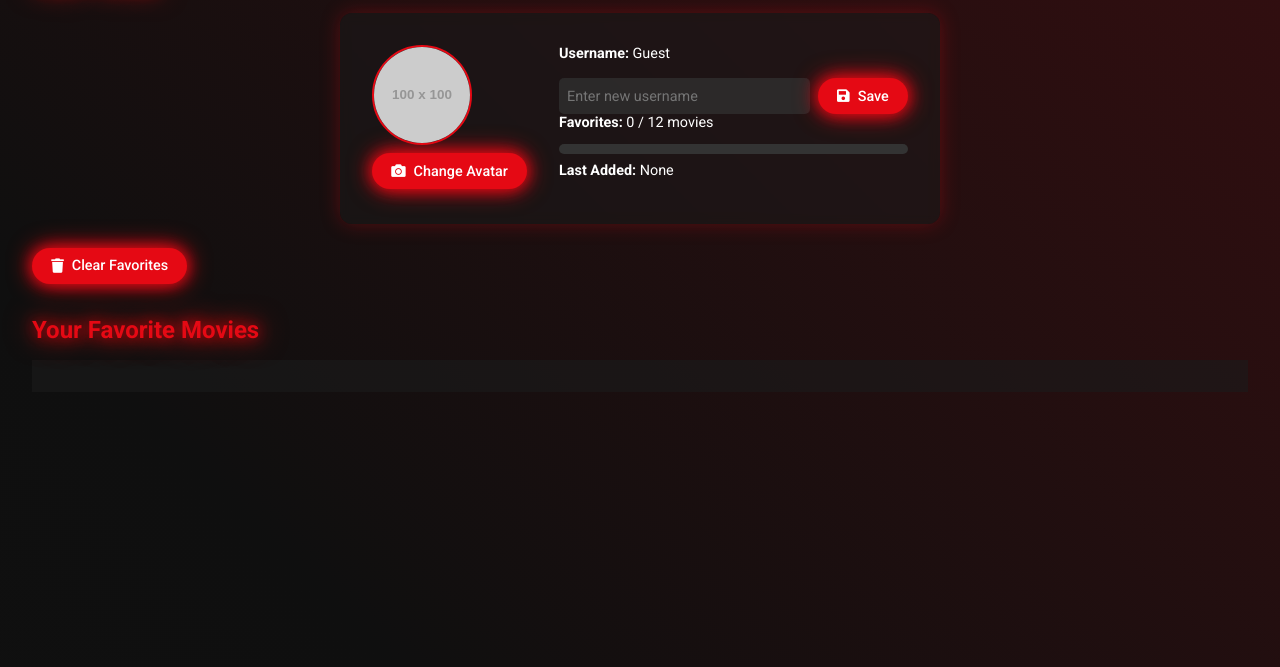
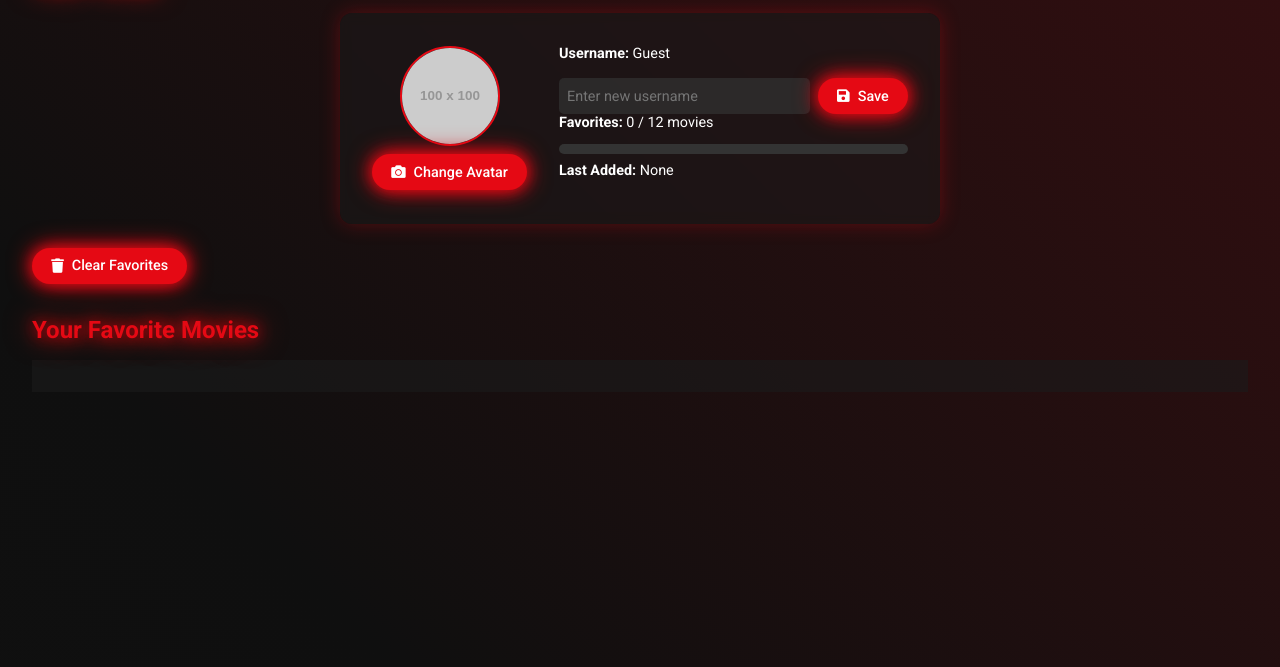
Before and after one commit to amani230906/MyProject, a plain HTML site: page profile.html in a window 1280 px wide. Shown: the part 133-800 px from the top of the page. Drawn offline with Linux system fonts and the light colour scheme; placeholder pictures from the web are drawn by us.

Commit message:
5th commit

```diff
--- a/profile.html
+++ b/profile.html
@@ -64,7 +64,7 @@
     </div>
   </template>
 
-  <div id="notification" class="notification"></div>
+
 
   <script src="app.js"></script>
 </body>
--- a/style.css
+++ b/style.css
@@ -238,6 +238,10 @@ img { width: 100%; display: block; border-radius: 8px; }
 }
 .avatar-container {
   text-align: center;
+  display:flex;
+  flex-direction: column;
+  justify-content: center;
+  align-items: center;
 }
 #avatar {
   width: 100px;
```
Also changed, not shown: explore.html (+0 -1 lines), index.html (+0 -1 lines).
